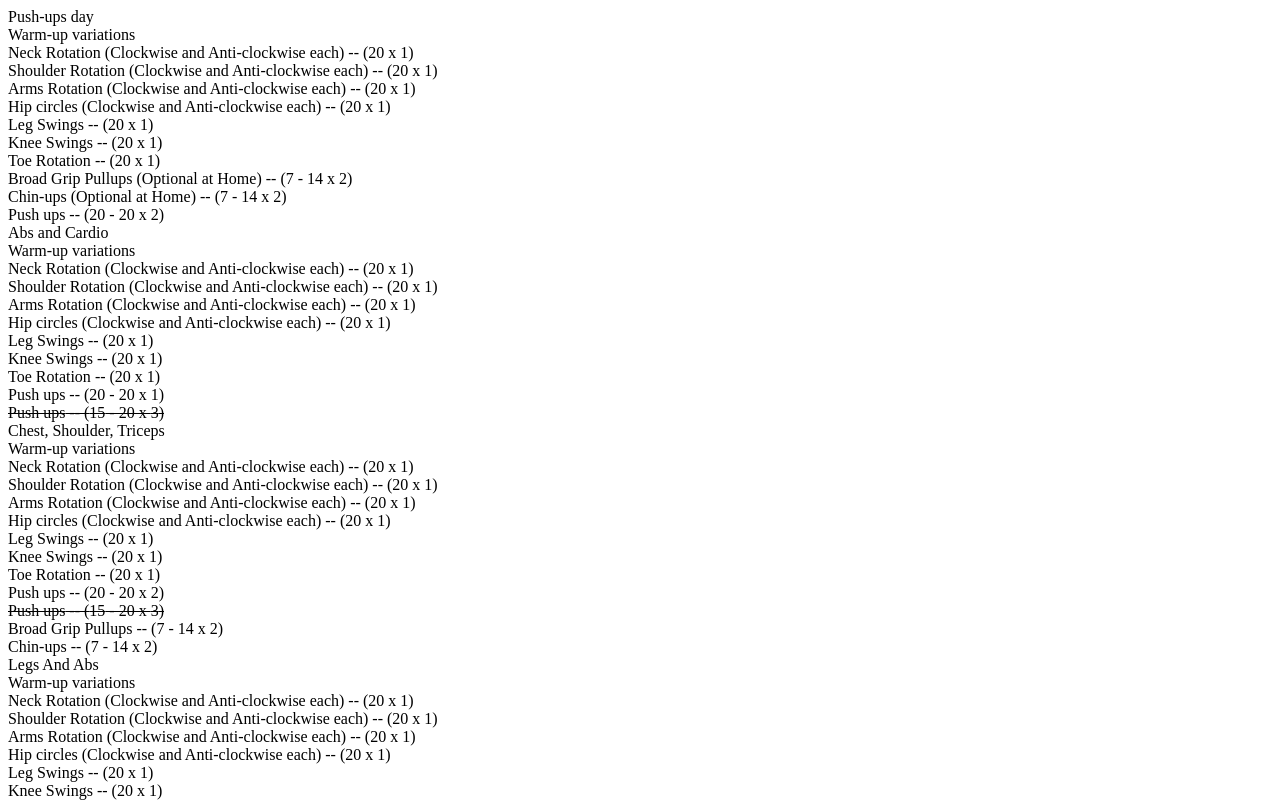
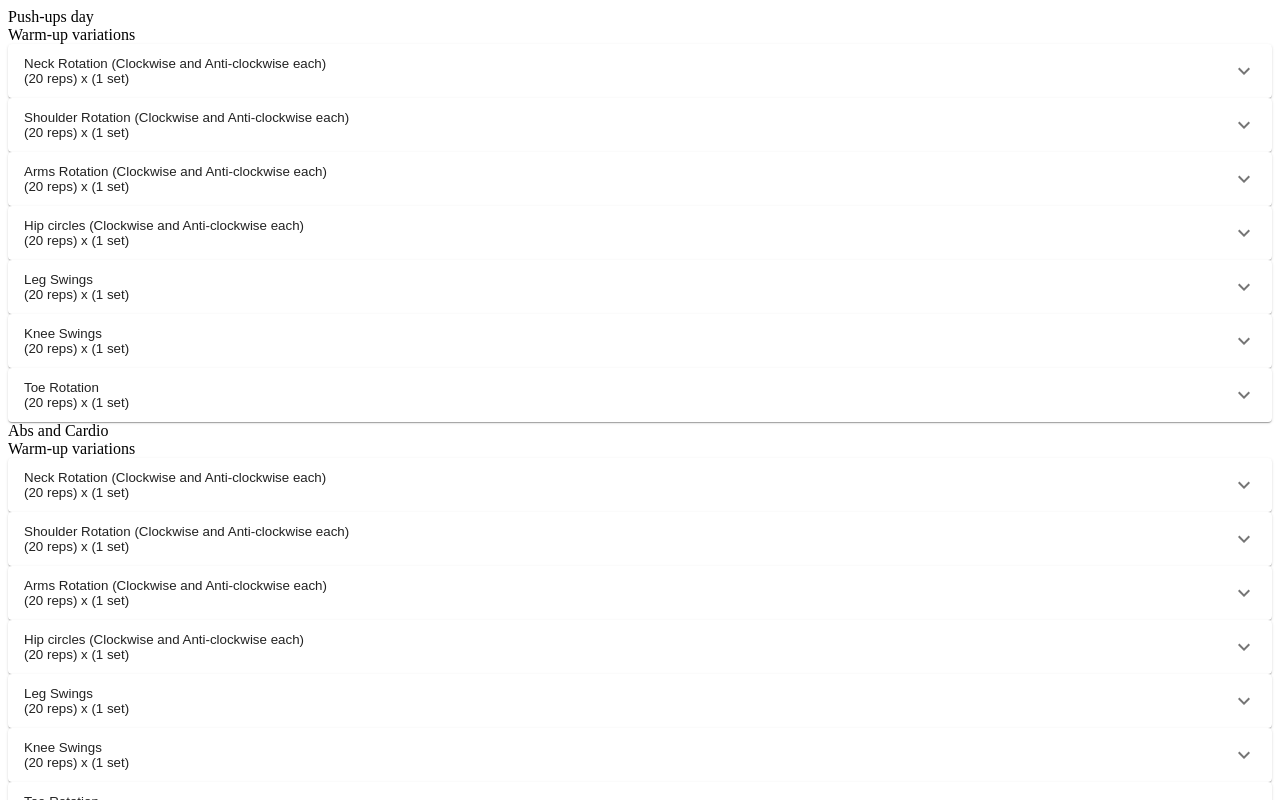
Before and after one commit to IlIIIlIIIlIlIlI/workout-plan, a React (Create React App) app: page / in a window 1280 px wide. Shown: the top 800 px of the page. Built offline with nearby package versions, Linux system fonts and the light colour scheme.

Commit message:
new changes

```diff
--- a/package.json
+++ b/package.json
@@ -3,6 +3,10 @@
   "version": "0.1.0",
   "private": true,
   "dependencies": {
+    "@emotion/react": "^11.13.3",
+    "@emotion/styled": "^11.13.0",
+    "@mui/icons-material": "^6.1.1",
+    "@mui/material": "^6.1.1",
     "@testing-library/jest-dom": "^5.17.0",
     "@testing-library/react": "^13.4.0",
     "@testing-library/user-event": "^13.5.0",
--- a/src/Split/Split.tsx
+++ b/src/Split/Split.tsx
@@ -1,17 +1,18 @@
 import React from 'react';
 import scssObj from './_Split.scss';
 import { Exercise, Variation, workOutRoutine } from '../Master';
+import Accordion from '@mui/material/Accordion';
+import AccordionSummary from '@mui/material/AccordionSummary';
+import AccordionDetails from '@mui/material/AccordionDetails';
+import ExpandMoreIcon from '@mui/icons-material/ExpandMore';
 
-const getSingleExcercisePrinted = (exercise: Exercise) => {
-  return (
-    <div
-      style={{ textDecoration: exercise.isInActive ? 'line-through' : 'none' }}
-    >
-      {exercise.exerciseName} -- ({exercise.repeatition.min}
-      {exercise.repeatition.max ? ` - ${exercise.repeatition.max} x ` : ' x '}
-      {exercise.set})
-    </div>
-  );
+const getSingleExcerciseTextPrinted = (exercise: Exercise) => {
+  return {
+    excersiceName: exercise.exerciseName,
+    perform: `(${exercise.repeatition.min} ${
+      exercise.repeatition.max ? `- ${exercise.repeatition.max} reps` : ' reps'
+    }) x (${exercise.set} set)`,
+  };
 };
 
 const getVariationPrinted = (variation: Variation) => {
@@ -19,13 +20,31 @@ const getVariationPrinted = (variation: Variation) => {
   const olderVarions = variation.olderVariation || [];
   return (
     <div>
-      {getSingleExcercisePrinted(currentVariation)}
+      <Accordion>
+        <AccordionSummary expandIcon={<ExpandMoreIcon />}>
+          <div>
+            <div>
+              {getSingleExcerciseTextPrinted(currentVariation).excersiceName}
+            </div>
+            <div>{getSingleExcerciseTextPrinted(currentVariation).perform}</div>
+          </div>
+        </AccordionSummary>
 
-      <div>
-        {olderVarions.map((variation) => {
-          return <del>{getSingleExcercisePrinted(variation)}</del>;
-        })}
-      </div>
+        {olderVarions.length ? (
+          <AccordionDetails>
+            {olderVarions.map((variation) => (
+              <div>
+                <div>
+                  {getSingleExcerciseTextPrinted(variation).excersiceName}
+                </div>
+                <div>{getSingleExcerciseTextPrinted(variation).perform}</div>
+              </div>
+            ))}
+          </AccordionDetails>
+        ) : (
+          <></>
+        )}
+      </Accordion>
     </div>
   );
 };
@@ -40,20 +59,17 @@ function Split() {
               {routine.name}
             </div>
 
-            <div className={`${scssObj.baseClass}__warmup`}>
-              <div className={`${scssObj.baseClass}__vartiation-title`}>
-                Warm-up variations
-              </div>
-              {routine.warmUp.map((variation) =>
-                getVariationPrinted(variation)
-              )}
+            <div className={`${scssObj.baseClass}__vartiation-title`}>
+              Warm-up variations
             </div>
 
-            <div className={`${scssObj.baseClass}__header-name`}>
+            {routine.warmUp.map((variation) => getVariationPrinted(variation))}
+
+            {/* <div className={`${scssObj.baseClass}__header-name`}>
               {routine.preWorkout.map((variation) =>
                 getVariationPrinted(variation)
               )}
-            </div>
+            </div> */}
 
             {/* <div className={`${scssObj.baseClass}__header-name`}>
               {routine.workout.map((split) => (
--- a/src/Split/_Split.scss
+++ b/src/Split/_Split.scss
@@ -11,23 +11,16 @@ $base-class: split;
     }
 
     &__header-name {
-        font-size: 20px;
-        color: #01404e;
-        margin-bottom: 20px;
+        color: #141c3a;
+        font-size: 35px;
+        font-weight: 700;
+        margin: 20px 0px;
+        text-align: center;
     }
 
     &__vartiation-title {
-        font-size: 20px;
-        color: #0a0452;
-        margin-bottom: 10px;
-    }
-
-    &__warmup {
-        padding: 20px;
-        background-color: rgba($color: #60ff05, $alpha: 0.2);
-        font-size: 10px;
-        font-style: italic;
-        color: #010544;
-        margin-bottom: 20px;
+        color: #333333;
+        font-size: 25px;
+        margin: 10px 10px 15px 10px;
     }
 }
```
Also changed, not shown: 1 other file (tests, documents, lock files or other folders).
